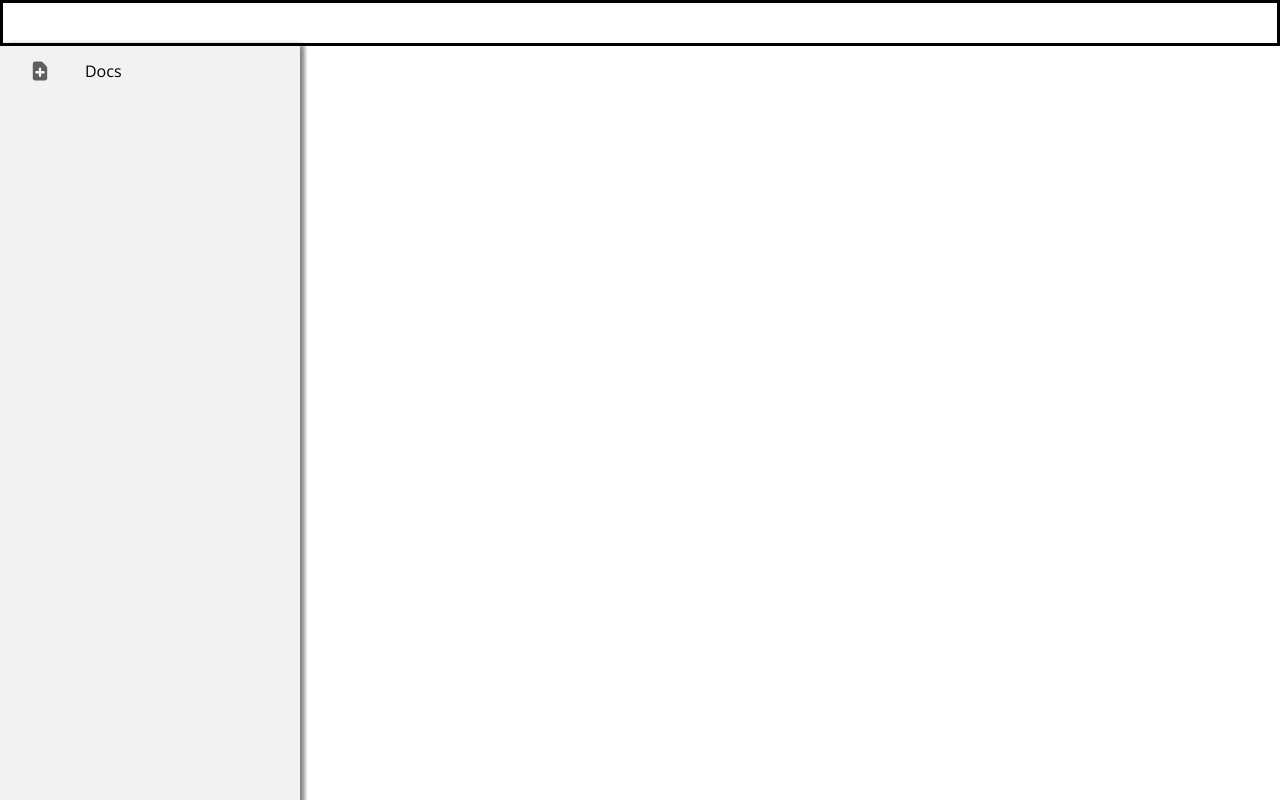
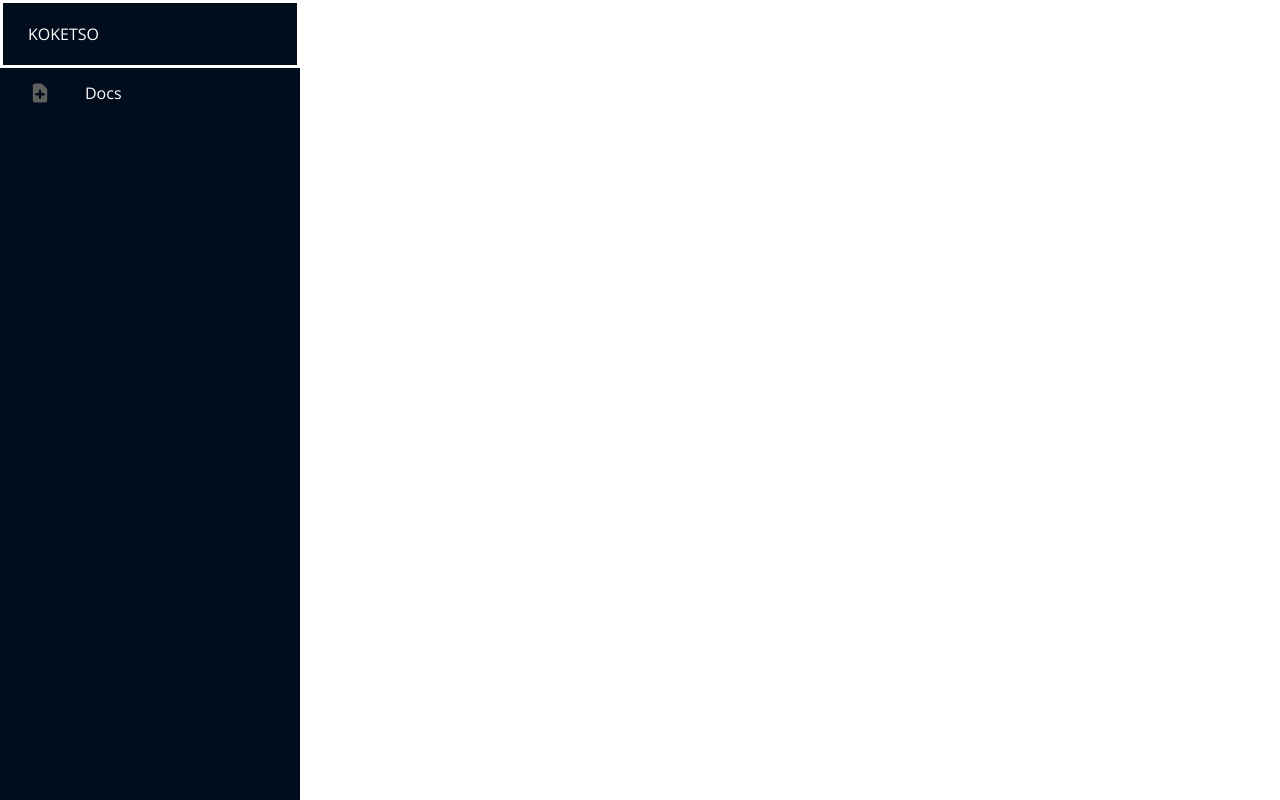
Before and after one commit to Koketso1999/SERITI_ASSESSMENT, a React (Create React App) app: page /dashboard in a window 1280 px wide. Built offline with nearby package versions, Linux system fonts and the light colour scheme.

Commit message:
Add Side Nav

```diff
--- /dev/null
+++ b/src/Components/MainDashboardContent/MainDashboardContent.Elements.js
@@ -0,0 +1,5 @@
+import styled from 'styled-components';
+
+export const Container = styled.div`
+
+`;
--- a/src/Components/SideNav/SideNav.Elements.js
+++ b/src/Components/SideNav/SideNav.Elements.js
@@ -7,19 +7,19 @@ padding: 20px 25px;
 border-style: solid;
 `;
 export const SideContainer = styled.section`
- background-color: #f2f2f2;
+ background-color: #010c1c;
   width: 300px;
   height: 100%;
   position: fixed;
-  top: 100;
+  top: 0;
   left: 0;
-  box-shadow: 3px 0px 5px 1px rgba(0, 0, 0, 0.1);
-  /* transition: 200ms width; */
 
-  padding: 0px 15px;
+  transition: 200ms width;
+  color:#fff;
+   /* padding: 0px 15px; */
 
 `;
-export const Links = styled.a`
+export const Links = styled.div`
  display: flex;
   align-items: center;
 
@@ -42,3 +42,7 @@ export const RightIcon = styled.div`
 
 
 `;
+export const LinksContainer = styled.section`
+
+ padding: 0px 15px;
+`;
--- a/src/Components/SideNav/SideNav.js
+++ b/src/Components/SideNav/SideNav.js
@@ -6,17 +6,19 @@ import {
   Links,
   Icons,
   LinkSpan,
-  RightIcon,
+  RightIcon,LinksContainer
 } from "./SideNav.Elements";
 const SideNav = () => {
   return (
     <>
 
-      <TopContainer></TopContainer>
+
 
       {/* SideBar */}
       {SideBarLinkObjects.map(({ icon, link, rightlink }) => (
         <SideContainer key={link}>
+           <TopContainer>KOKETSO</TopContainer>
+          <LinksContainer>
           <Links>
             <Icons>{icon}</Icons>
             <LinkSpan>
@@ -24,6 +26,7 @@ const SideNav = () => {
               <RightIcon>{rightlink}</RightIcon>
             </LinkSpan>
           </Links>
+          </LinksContainer>
         </SideContainer>
       ))}
     </>
--- a/src/DummyData.js
+++ b/src/DummyData.js
@@ -1,5 +1,5 @@
-import { IoIosSpeedometer,IoDocumentText,IoMdSchool } from "react-icons/io";
-import { FaLaptop, FaChartPie, FaEdit} from "react-icons/fa";
+import { IoIosSpeedometer,IoDocumentText,IoMdSchool,IoDocumentsOutline } from "react-icons/io";
+import { FaLaptop, FaChartPie, FaEdit, FaUsers,FaStar,FaRegThumbsUp} from "react-icons/fa";
 import { MdTableRows} from "react-icons/md";
 import { HiDocumentAdd, HiDocumentText} from "react-icons/hi";
 
@@ -48,5 +48,32 @@ export const SideBarLinkObjects = [
         rightlink:''
 }
 
+]
+
+export const CategoriesObjects = [
+
+    {
+        icon: <IoIosSpeedometer />,
+        category:'Users',
+        number:5
+},
+
+    {
+        icon: <FaRegThumbsUp />,
+        category:'Likes',
+        number:25
+},
+
+    {
+        icon: <FaUsers />,
+        category:'Uploads',
+        number:5
+},
+
+    {
+        icon: <FaStar />,
+        category:'Stars',
+        number:5
+},
 
 ]
```
Also changed, not shown: src/Components/MainDashboardContent/MainDashboardContent.js (added, +48 -0 lines), src/globalStyles.js (+1 -9 lines).
